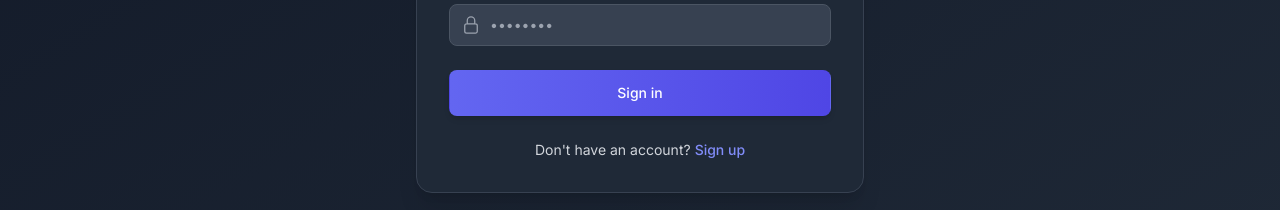
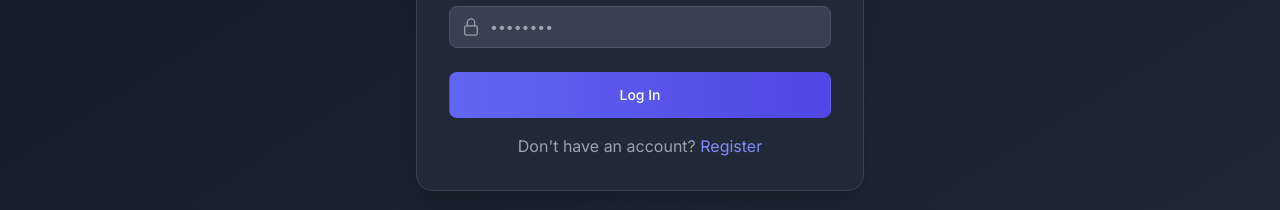
Before and after one commit to D4niel-Diaz/FULL-STACK-FRONTEND-, a Next.js app: page /auth in a window 1280 px wide. Shown: the part 524-734 px from the top of the page. Built offline with nearby package versions, Linux system fonts and the light colour scheme.

Commit message:
Update page.tsx

```diff
--- a/app/auth/page.tsx
+++ b/app/auth/page.tsx
@@ -11,6 +11,7 @@ interface FormData {
   email: string;
   password: string;
   password_confirmation?: string;
+  role?: 'user' | 'admin';
 }
 
 const AuthPage = () => {
@@ -23,6 +24,7 @@ const AuthPage = () => {
     email: '',
     password: '',
     password_confirmation: '',
+    role: 'user',
   });
   const [isSubmitting, setIsSubmitting] = useState(false);
   const [hasRedirected, setHasRedirected] = useState(false);
@@ -32,19 +34,28 @@ const AuthPage = () => {
   useEffect(() => {
     if (!hasRedirected && authToken && !isLoading && user?.role) {
       if (user.role === 'admin') {
-        router.push('/dashboard');
+        router.push('/admin/dashboard');  // Admin route
       } else {
-        router.push('/user');
+        router.push('/user');             // User route
       }
       setHasRedirected(true);
     }
   }, [authToken, isLoading, user?.role, hasRedirected, router]);
 
   const handleInputChange = (event: React.ChangeEvent<HTMLInputElement>) => {
-    setFormData({
-      ...formData,
-      [event.target.name]: event.target.value,
-    });
+    const { name, value, type, checked } = event.target;
+
+    if (name === 'isAdmin') {
+      setFormData(prev => ({
+        ...prev,
+        role: checked ? 'admin' : 'user',
+      }));
+    } else {
+      setFormData(prev => ({
+        ...prev,
+        [name]: value,
+      }));
+    }
   };
 
   const handleSubmit = async (event: React.FormEvent<HTMLFormElement>) => {
@@ -65,7 +76,8 @@ const AuthPage = () => {
           formData.name!,
           formData.email,
           formData.password,
-          formData.password_confirmation!
+          formData.password_confirmation!,
+          formData.role || 'user'  // Pass role to register
         );
         toast.success('Registered successfully! Please login.');
         router.push('/auth?mode=login');
@@ -104,6 +116,7 @@ const AuthPage = () => {
         <div className="bg-gray-800 p-8 rounded-2xl shadow-xl border border-gray-700">
           <form className="space-y-6" onSubmit={handleSubmit}>
             {!isLogin && (
+              <>
                 <div>
                   <label htmlFor="name" className="block text-sm font-medium text-gray-200 mb-1">
                     Full Name
@@ -124,6 +137,21 @@ const AuthPage = () => {
                     />
                   </div>
                 </div>
+
+                <div className="flex items-center space-x-2">
+                  <input
+                    type="checkbox"
+                    id="isAdmin"
+                    name="isAdmin"
+                    checked={formData.role === 'admin'}
+                    onChange={handleInputChange}
+                    className="h-4 w-4 rounded border-gray-300 text-indigo-600 focus:ring-indigo-500"
+                  />
+                  <label htmlFor="isAdmin" className="block text-sm text-gray-200">
+                    Register as Admin
+                  </label>
+                </div>
+              </>
             )}
 
             <div>
@@ -197,31 +225,30 @@ const AuthPage = () => {
               <button
                 type="submit"
                 disabled={isSubmitting}
-                className="group relative w-full flex justify-center py-3 px-4 border border-transparent text-sm font-medium rounded-lg text-white bg-gradient-to-r from-indigo-500 to-indigo-600 hover:from-indigo-600 hover:to-indigo-700 focus:outline-none focus:ring-2 focus:ring-offset-2 focus:ring-indigo-500 disabled:opacity-50 disabled:cursor-not-allowed transition-all duration-200 shadow-md hover:shadow-lg"
+                className="group relative w-full flex justify-center py-3 px-4 border border-transparent text-sm font-medium rounded-lg text-white bg-gradient-to-r from-indigo-500 to-indigo-600 hover:from-indigo-600 hover:to-indigo-700 focus:outline-none focus:ring-2 focus:ring-offset-2 focus:ring-indigo-500 transition-colors duration-200"
               >
-                {isSubmitting ? (
-                  <div className="w-5 h-5 border-t-2 border-b-2 border-white rounded-full animate-spin"></div>
-                ) : (
-                  isLogin ? 'Sign in' : 'Create Account'
-                )}
+                {isSubmitting ? (isLogin ? 'Logging in...' : 'Registering...') : (isLogin ? 'Log In' : 'Register')}
               </button>
             </div>
           </form>
 
-          <div className="mt-6 text-center">
-            <p className="text-sm text-gray-300">
-              {isLogin ? "Don't have an account?" : 'Already have an account?'}
-              <button
-                onClick={() =>
-                  router.push(`/auth?mode=${isLogin ? 'register' : 'login'}`)
-                }
-                disabled={isSubmitting}
-                className="ml-1 font-medium text-indigo-400 hover:text-indigo-300 focus:outline-none focus:underline transition-colors duration-200"
-              >
-                {isLogin ? 'Sign up' : 'Sign in'}
-              </button>
+          <p className="mt-4 text-center text-gray-400">
+            {isLogin ? (
+              <>
+                Don&apos;t have an account?{' '}
+                <a href="/auth?mode=register" className="text-indigo-400 hover:underline">
+                  Register
+                </a>
+              </>
+            ) : (
+              <>
+                Already have an account?{' '}
+                <a href="/auth?mode=login" className="text-indigo-400 hover:underline">
+                  Log in
+                </a>
+              </>
+            )}
           </p>
-          </div>
         </div>
       </div>
     </div>
```
Lines whose indentation alone changed are shown as unchanged.
